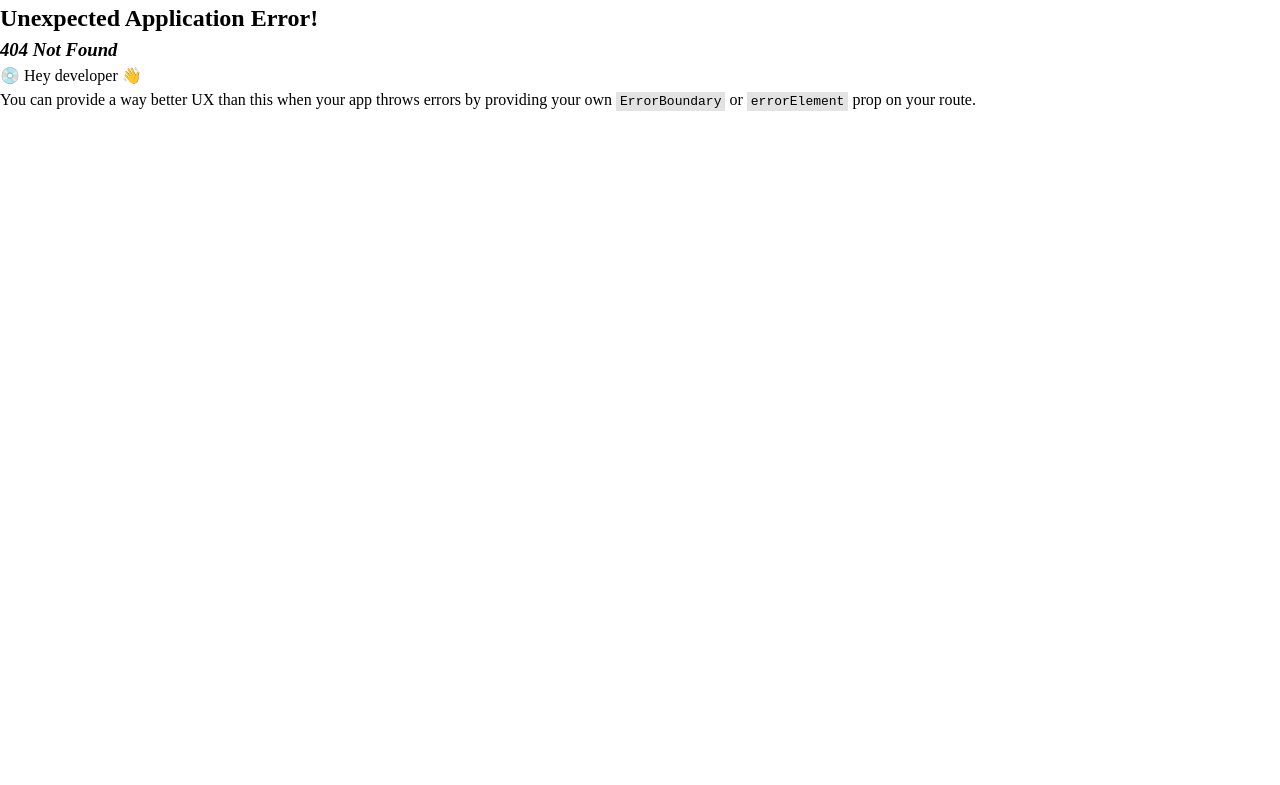
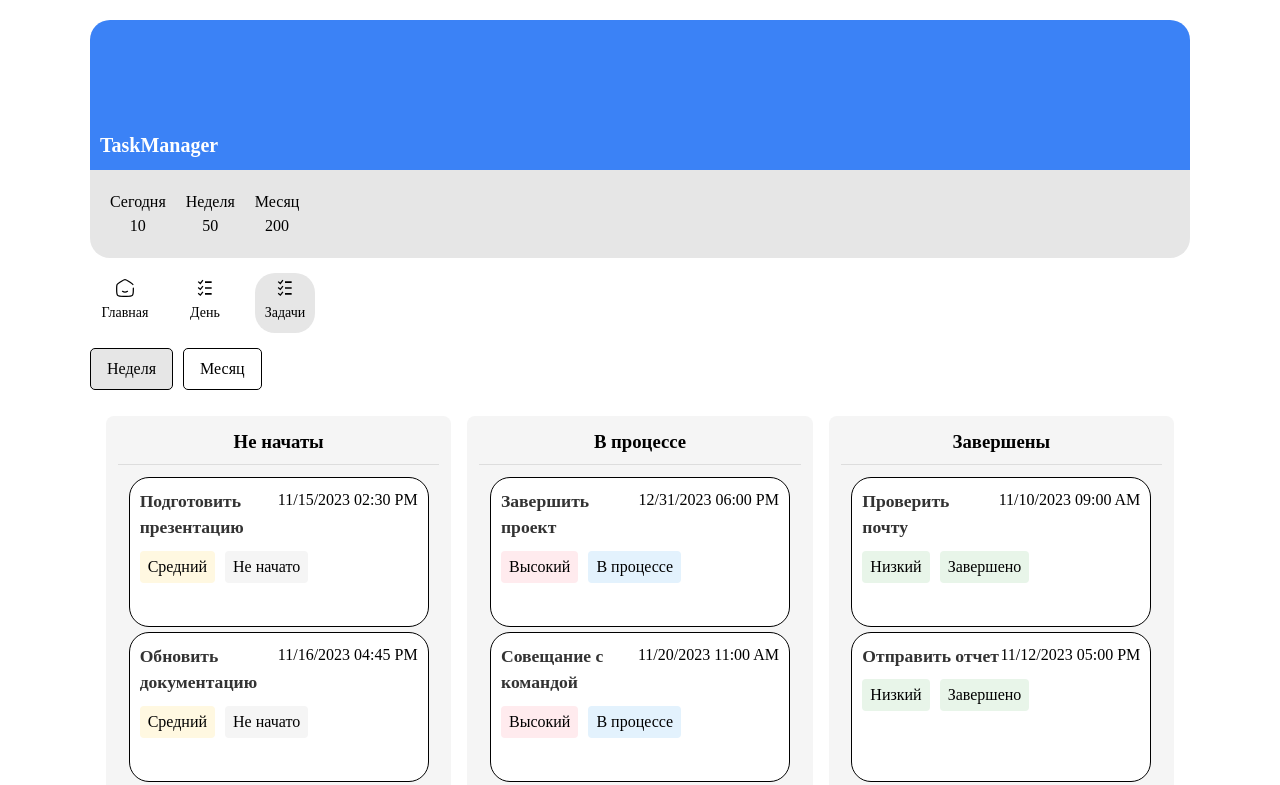
Before and after one commit to Lychil/TaskManager, a React (Vite) app in the folder client/: page /tasks/shedule in a window 1280 px wide. Before the commit this address had no page. Shown: the top 785 px of the page. Built offline with nearby package versions, Linux system fonts and the light colour scheme.

Commit message:
tasks. added shedule page for week/month tasks

```diff
--- a/client/src/common/components/navbar/Navbar.tsx
+++ b/client/src/common/components/navbar/Navbar.tsx
@@ -17,15 +17,10 @@ const navList: INavList[] = [
         icon: tasksImg
     },
     {
-        title: "Неделя",
-        to: '/tasks/week',
+        title: "Задачи",
+        to: '/tasks/shedule',
         icon: tasksImg
-    },
-    {
-        title: "Месяц",
-        to: '/tasks/month',
-        icon: tasksImg
-    },
+    }
 ]
 
 export default function Navbar() {
--- a/client/src/common/components/tasks/MonthTasks.tsx
+++ /dev/null
@@ -1,5 +0,0 @@
-export default function MonthTasks() {
-    return (
-        <div>MonthTasks</div>
-    )
-}
--- a/client/src/common/components/tasks/WeekTasks.tsx
+++ /dev/null
@@ -1,5 +0,0 @@
-export default function WeekTasks() {
-    return (
-        <div>WeekTasks</div>
-    )
-}
--- /dev/null
+++ b/client/src/pages/Shedule.tsx
@@ -0,0 +1,52 @@
+import { useState } from "react";
+import styled from 'styled-components';
+import { tasks } from "@/common/mock/tasks";
+import TaskList from "@/common/components/tasks/TaskList";
+import { borders, colors, transitions } from "@/common/styles/styleConstants";
+
+const currentTasks = tasks;
+
+export default function Schedule() {
+    const [period, setPeriod] = useState<'week' | 'month'>('week');
+
+    return (
+        <Wrapper>
+            <PeriodSwitcher>
+                <PeriodButton
+                    $active={period === 'week'}
+                    onClick={() => setPeriod('week')}
+                >
+                    Неделя
+                </PeriodButton>
+                <PeriodButton
+                    $active={period === 'month'}
+                    onClick={() => setPeriod('month')}
+                >
+                    Месяц
+                </PeriodButton>
+            </PeriodSwitcher>
+
+            <TaskList list={currentTasks} />
+        </Wrapper>
+    );
+};
+
+const Wrapper = styled('div')``;
+
+const PeriodSwitcher = styled('div')`
+    display: flex;
+    gap: 10px;
+    margin-bottom: 10px;
+`;
+
+const PeriodButton = styled('button') <{ $active: boolean }>`
+    padding: 8px 16px;
+    border-radius: ${borders.radius.small};
+    border: ${borders.styles.blackSm};
+    background-color: ${({ $active }) => $active ? colors.lightGray : 'transparent'};
+    transition: ${transitions.mediumTransition};
+
+    &:hover {
+        background-color: ${colors.lightGray};
+    }
+`;
--- a/client/src/router/RoutesProvider.tsx
+++ b/client/src/router/RoutesProvider.tsx
@@ -1,8 +1,7 @@
 import DayTasks from "@/common/components/tasks/DayTasks";
-import MonthTasks from "@/common/components/tasks/MonthTasks";
-import WeekTasks from "@/common/components/tasks/WeekTasks";
 import MainLayout from "@/common/layouts/MainLayout";
 import Home from "@/pages/Home";
+import Schedule from "@/pages/Shedule";
 import Tasks from "@/pages/Tasks";
 import { Route, RouterProvider, createBrowserRouter, createRoutesFromElements } from "react-router-dom";
 
@@ -15,8 +14,7 @@ export default function RoutesProvider() {
                     {/* ToDo: возможно реализовать через параметр */}
                     <Route path="tasks" element={<Tasks />}>
                         <Route path="day" element={<DayTasks />}/>
-                        <Route path="week" element={<MonthTasks />}/>
-                        <Route path="month" element={<WeekTasks />}/>
+                        <Route path="shedule" element={<Schedule />}/>
                     </Route>
                 </Route>
             </>
```
